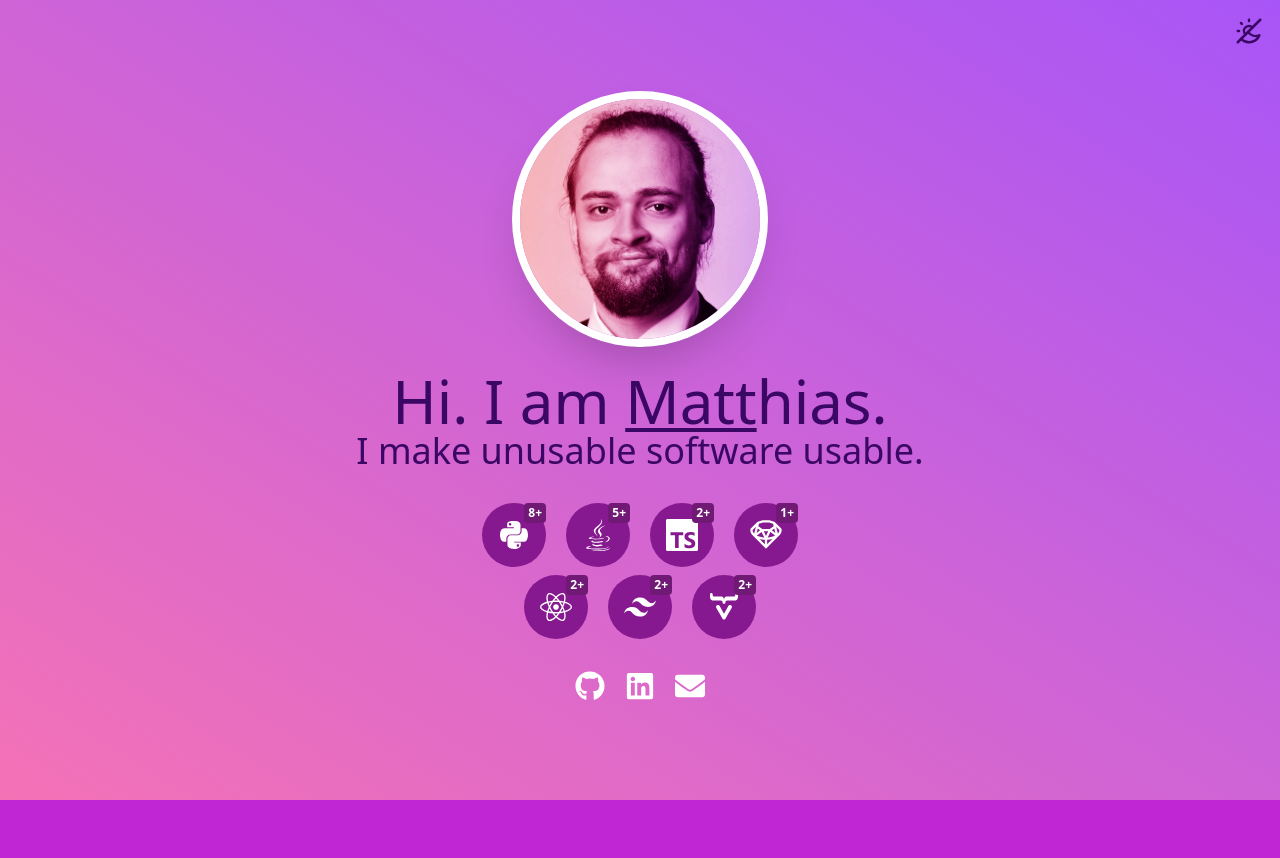
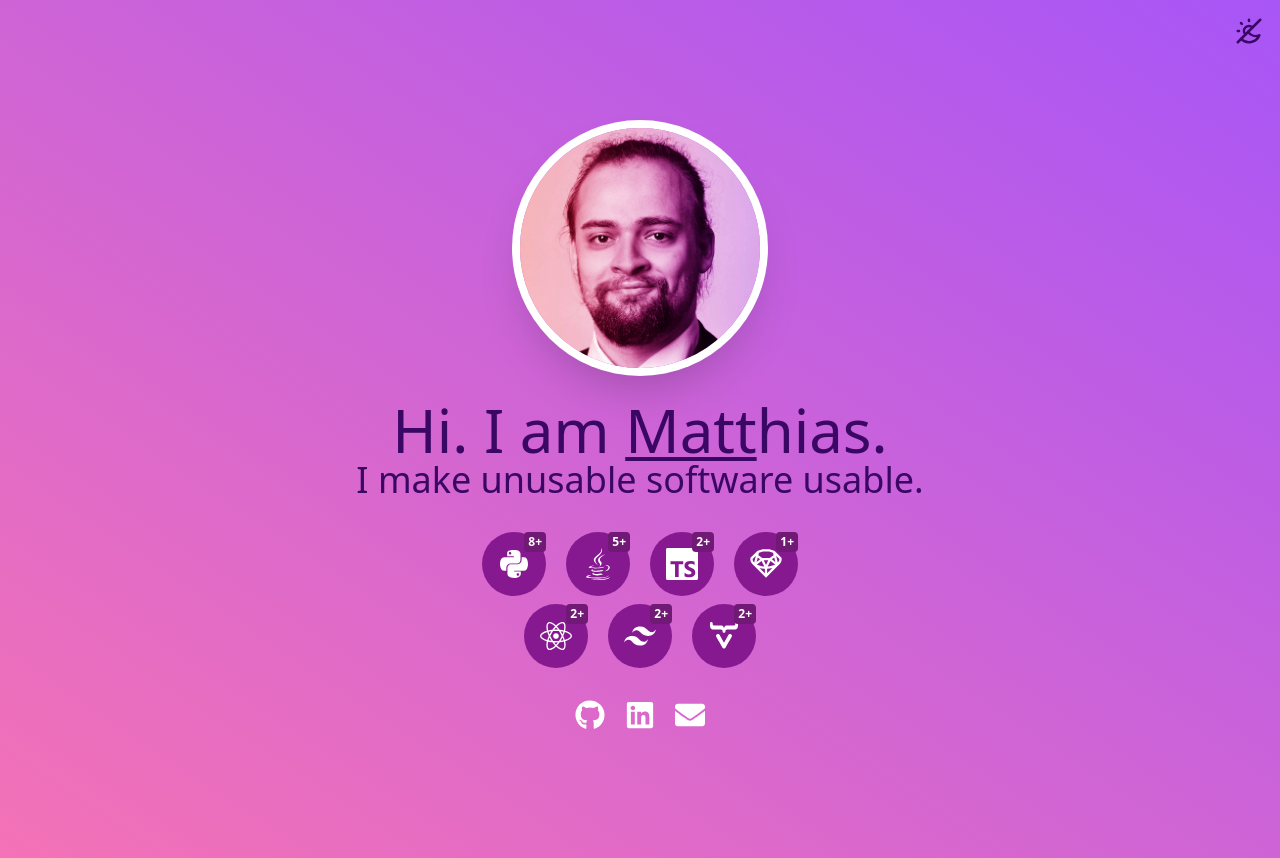
Before and after one commit to mtkalms/mtkalms.github.io, a React (Vite) app: page / in a window 1280 px wide. Before the commit the page ends 800 px from the top, so only its background shows below. Built offline with nearby package versions, Linux system fonts and the light colour scheme.

Commit message:
Adjust padding of root

```diff
--- a/src/App.css
+++ b/src/App.css
@@ -1,7 +1,7 @@
 #root {
   max-width: 1280px;
   margin: 0 auto;
-  padding: 2rem;
+  padding: 8rem 2rem;
   text-align: center;
   @apply text-purple-950 dark:text-white;
 }
```
